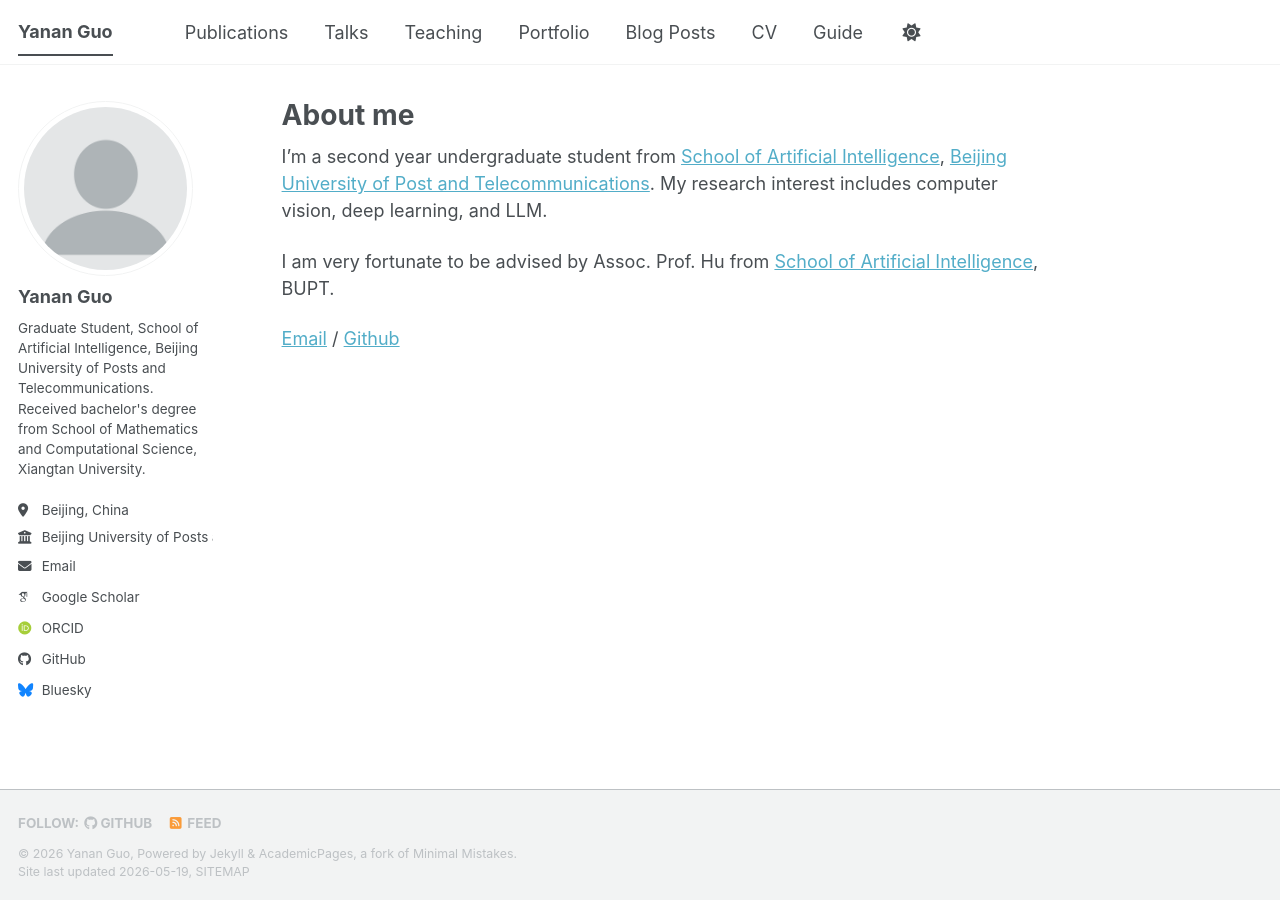
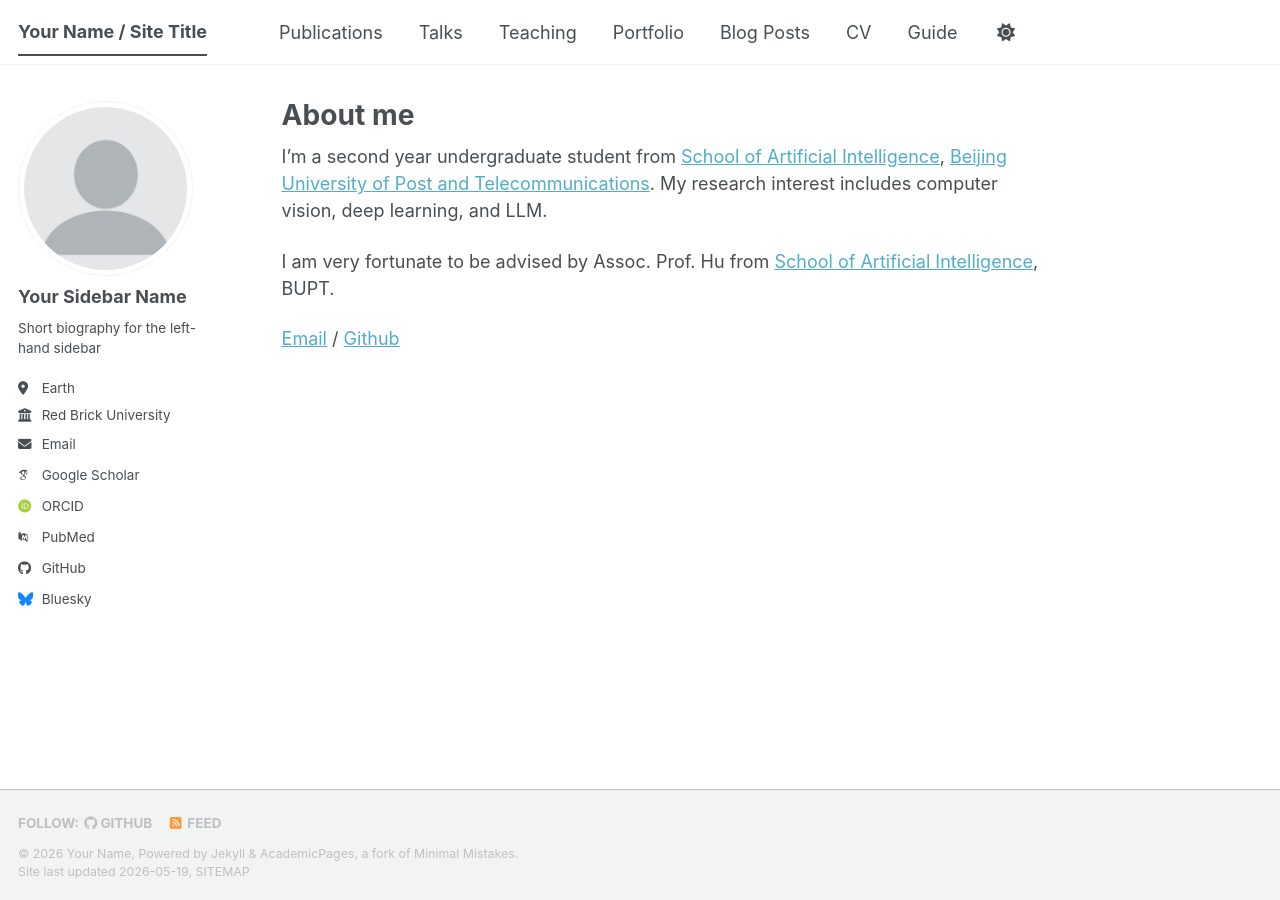
Before and after one commit to sakura073/Wenbin-Huo, a Jekyll site: the page built from _pages/about.md, in a window 1280 px wide. Built offline with Jekyll 4.4.1, drawn with Linux system fonts in a browser that asks for light colours; some web fonts are replaced; a script bundle is joined from its source files by our own code; library files that are not in the unit come from our copies.

Commit message:
Update _config.yml

```diff
--- a/_config.yml
+++ b/_config.yml
@@ -8,37 +8,43 @@
 
 # Basic Site Settings
 locale                   : "en-US"
-site_theme               : "default"
-title                    : "Yanan Guo"
+site_theme               : "default" # The available themes options are "default", "air", "sunrise", "mint", "dirt" and "contrast"
+title                    : "Your Name / Site Title"
 title_separator          : "-"
-name                     : &name "Yanan Guo"
-description              : &description "Graduate Student at Beijing University of Posts and Telecommunications"
-url                      : https://sakura073.github.io
-baseurl                  : ""
-repository               : "sakura073/Wenbin-Huo"
+name                     : &name "Your Name"
+description              : &description "Your Name's academic portfolio"   # Update this with a general description of your site, this is the default if not overridden by a page
+url                      : https://academicpages.github.io # The base hostname & protocol for your site e.g. "https://[your GitHub username].github.io",
+                                                           # or if you already have some other page hosted on Github then use "https://[your GitHub username].github.io/[Your Repo Name]"
+baseurl                  : "" # the subpath of your site, e.g. "/blog"
+repository               : "academicpages/academicpages.github.io"
 
-# Site Author
+# Site Author - The following control what appear as part of the author content on the side bar.
+#               If a field is blank the icon and link will not appear, otherwise it will be shown.
+#               Additional customization can be done by editing /_includes/author-profile.html
 author:
+  # Biographic information
   avatar           : "profile.png"
-  name             : "Yanan Guo"
-  pronouns         :
-  bio              : "Graduate Student, School of Artificial Intelligence, Beijing University of Posts and Telecommunications. Received bachelor's degree from School of Mathematics and Computational Science, Xiangtan University."
-  location         : "Beijing, China"
-  employer         : "Beijing University of Posts and Telecommunications"
-  uri              :
-  email            : "2024111145@bupt.cn"
-  academia         :
-  arxiv            :
+  name             : "Your Sidebar Name"
+  pronouns         : # example: "she/her"
+  bio              : "Short biography for the left-hand sidebar"
+  location         : "Earth"
+  employer         : "Red Brick University"
+  uri              : # URL
+  email            : "none@example.org"
+
+  # Academic websites
+  academia         : # URL
+  arxiv            : # URL - Update with the correct link to your profile
   googlescholar    : "https://scholar.google.com/citations?user=PS_CX0AAAAAJ"
-  inspire-hep      :
-  impactstory      :
-  orcid            : ""
-  semantic         :
-  ssrn             :
-  pubmed           :
-  researchgate     :
-  scopus           :
-  zotero           :
+  inspire-hep      : # URL
+  impactstory      : # URL
+  orcid            : "https://orcid.org/yourorcidurl"
+  semantic         : # URL
+  ssrn             : # URL
+  pubmed           : "https://www.ncbi.nlm.nih.gov/pubmed/?term=john+snow"
+  researchgate     : # URL
+  scopus           : # URL
+  zotero           : # URL
 
 
   # Repositories and software development
```
